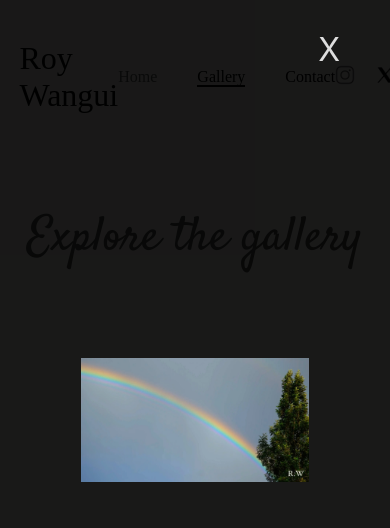
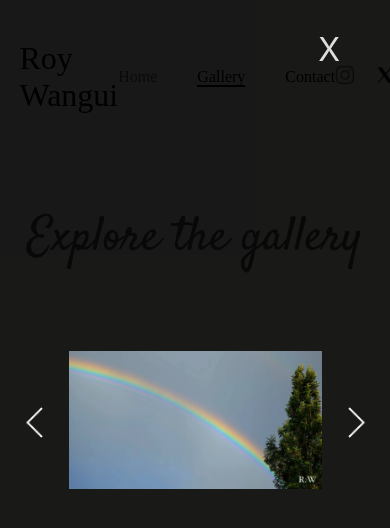
Before and after one commit to MartinMurithi/Photography-Portfolio, a React (Create React App) app: page /gallery in a window 390 px wide. Both pictures are taken after a click on the element 63 px from the left and 363 px from the top of the page. Shown: the top 528 px of the page. Built offline with nearby package versions, Linux system fonts and the light colour scheme; a web font is replaced by a local one.

Commit message:
Responsive

```diff
--- a/src/components/light-box/LightBox.css
+++ b/src/components/light-box/LightBox.css
@@ -8,12 +8,15 @@
   display: flex;
   justify-content: center;
   align-items: center;
+  animation-name: slide;
+  animation-duration: 0.3s;
 }
 
 .lightBox {
   width: 70%;
   padding: 10px;
   position: relative;
+
 }
 
 .closeBtn {
@@ -30,10 +33,25 @@
 }
 
 .lightBoxImg {
-  max-width: 90%;
+  max-width: 100%;
   max-height: 90vh;
   height: auto;
   object-fit: contain;
   object-position: center;
   aspect-ratio: 1;
+
 }
+
+@keyframes slide {
+  from {
+    opacity: 0;
+  }
+  to {
+    opacity: 1;
+  }
+}
+
+.prevBtn,
+.nextBtn {
+  cursor: pointer;
+}
--- a/src/components/light-box/LightBox.jsx
+++ b/src/components/light-box/LightBox.jsx
@@ -1,13 +1,22 @@
-import React, { useRef } from "react";
+import React from "react";
 import "./LightBox.css";
 
-function LightBox({ onClose, src, alt }) {
+function LightBox({ onClose, src, alt , onClickNext, onClickPrev}) {
   return (
-    <div className="lightBoxBackdrop">        <div className="closeBtn" onClick={onClose}>
+    <div className="lightBoxBackdrop">
+      <div className="closeBtn" onClick={onClose}>
         X
       </div>
+
+      <img
+        src="/assets/icons8-less-than-50.png"
+        alt="Less Than Icon"
+        width="45px"
+        height="45px"
+        className="prevBtn"
+        onClick={onClickPrev}
+      />
       <div className="lightBox">
-
         <div className="modalContent">
           <img
             src={src}
@@ -18,6 +27,14 @@ function LightBox({ onClose, src, alt }) {
           />
         </div>
       </div>
+      <img
+        src="/assets/icons8-greater-than-50.png"
+        alt="Greater Than Icon"
+        width="45px"
+        height="45px"
+        className="nextBtn"
+        onClick={onClickNext}
+      />
     </div>
   );
 }
--- a/src/data/Images.js
+++ b/src/data/Images.js
@@ -6,83 +6,83 @@ const imageList = [
   },
   {
     path: "assets/img7.webp",
-    placeholder: "assets/img2-small.jpg",
+    placeholder: "assets/img7-small.jpg",
     alt: "Item 7",
   },
   {
     path: "assets/img26.webp",
-    placeholder: "assets/img3-small.jpg",
+    placeholder: "assets/img26-small.jpg",
     alt: "Item 26",
   },
   {
     path: "assets/img9.webp",
-    placeholder: "assets/img4-small.jpg",
+    placeholder: "assets/img9-small.jpg",
     alt: "Item 9",
   },
   {
     path: "assets/img10.webp",
-    placeholder: "assets/img5-small.jpg",
+    placeholder: "assets/img10-small.jpg",
     alt: "Item 10",
   },
   {
     path: "assets/img22.webp",
-    placeholder: "assets/img6-small.jpg",
+    placeholder: "assets/img22-small.jpg",
     alt: "Item 22",
   },
   {
     path: "assets/img11.webp",
-    placeholder: "assets/img7-small.jpg",
+    placeholder: "assets/img11-small.jpg",
     alt: "Item 11",
   },
 
   {
     path: "assets/img21.webp",
-    placeholder: "assets/img8-small.jpg",
+    placeholder: "assets/img21-small.jpg",
     alt: "Item 21",
   },
   {
     path: "assets/img12.webp",
-    placeholder: "assets/img9-small.jpg",
+    placeholder: "assets/img12-small.jpg",
     alt: "Item 12",
   },
   {
     path: "assets/img28.webp",
-    placeholder: "assets/img10-small.jpg",
+    placeholder: "assets/img28-small.jpg",
     alt: "Item 28",
   },
   {
     path: "assets/img3.webp",
-    placeholder: "assets/img11-small.jpg",
+    placeholder: "assets/img3-small.jpg",
     alt: "Item 3",
   },
   {
     path: "assets/img4.webp",
-    placeholder: "assets/img12-small.jpg",
+    placeholder: "assets/img4-small.jpg",
     alt: "Item 4",
   },
   {
     path: "assets/img5.webp",
-    placeholder: "assets/img13-small.jpg",
+    placeholder: "assets/img5-small.jpg",
     alt: "Item 5",
   },
   {
     path: "assets/img6.webp",
-    placeholder: "assets/img14-small.jpg",
+    placeholder: "assets/img6-small.jpg",
     alt: "Item 6",
   },
   {
     path: "assets/img13.webp",
-    placeholder: "assets/img15-small.jpg",
+    placeholder: "assets/img13-small.jpg",
     alt: "Item 13",
   },
   {
     path: "assets/img14.webp",
-    placeholder: "assets/img16-small.jpg",
+    placeholder: "assets/img14-small.jpg",
     alt: "Item 14",
   },
   {
     path: "assets/img15.webp",
-    placeholder: "assets/img17-small.jpg",
+    placeholder: "assets/img15-small.jpg",
     alt: "Item 15",
   },
 
@@ -104,52 +104,46 @@ const imageList = [
   },
   {
     path: "assets/img8.webp",
-    placeholder: "assets/img21-small.jpg",
+    placeholder: "assets/img8-small.jpg",
     alt: "Item 8",
   },
 
   {
     path: "assets/img16.webp",
-    placeholder: "assets/img22-small.jpg",
+    placeholder: "assets/img16-small.jpg",
     alt: "Item 16",
   },
   {
     path: "assets/img2.webp",
-    placeholder: "assets/img23-small.jpg",
+    placeholder: "assets/img2-small.jpg",
     alt: "Item 2",
   },
   {
     path: "assets/img17.webp",
-    placeholder: "assets/img24-small.jpg",
+    placeholder: "assets/img17-small.jpg",
     alt: "Item 17",
   },
 
   {
     path: "assets/img23.webp",
-    placeholder: "assets/img25-small.jpg",
+    placeholder: "assets/img23-small.jpg",
     alt: "Item 23",
   },
   {
     path: "assets/img24.webp",
-    placeholder: "assets/img26-small.jpg",
+    placeholder: "assets/img24-small.jpg",
     alt: "Item 24",
   },
   {
     path: "assets/img25.webp",
-    placeholder: "assets/img27-small.jpg",
+    placeholder: "assets/img25-small.jpg",
     alt: "Item 25",
   },
 
   {
     path: "assets/img27.webp",
-    placeholder: "assets/img28-small.jpg",
+    placeholder: "assets/img27-small.jpg",
     alt: "Item 27",
-  },
-
-  {
-    path: "assets/img3.webp",
-    placeholder: "assets/img3-small.jpg",
-    alt: "Item 23",
   },
 ];
 
--- a/src/pages/Gallery.jsx
+++ b/src/pages/Gallery.jsx
@@ -1,4 +1,4 @@
-import React, { useState } from "react";
+import React, { useEffect, useState } from "react";
 import Navbar from "../components/navbar/Navbar";
 import imageList from "../data/Images";
 import LazyImage from "../components/LazyImage";
@@ -8,16 +8,34 @@ import LightBox from "../components/light-box/LightBox";
 function Gallery() {
   const [isDialogOpen, setIsDialogOpen] = useState(false);
   const [clickedImgPath, setClickedImgPath] = useState("");
+  const [imgIndex, setImgIndex] = useState(0);
 
   const onHandleOpenDialog = (index) => {
     setIsDialogOpen(true);
     setClickedImgPath(imageList[index].path);
-    console.log(clickedImgPath);
+    setImgIndex(index);
   };
 
   const onHandleCloseDialog = () => {
     setIsDialogOpen(false);
   };
+
+  const handleNextImage = () => {
+    if (imgIndex < imageList.length - 1) {
+      setImgIndex((imgIndex) => imgIndex + 1);
+    }
+  };
+
+  const handlePrevImg = () => {
+    if (imgIndex > 0) {
+      setImgIndex((imgIndex) => imgIndex - 1);
+    }
+  };
+
+  useEffect(() => {
+    setClickedImgPath(imageList[imgIndex]?.path);
+    console.log(imgIndex);
+  }, [imgIndex, imageList]);
 
   return (
     <div>
@@ -50,6 +68,8 @@ function Gallery() {
           onClose={onHandleCloseDialog}
           src={clickedImgPath}
           alt={clickedImgPath}
+          onClickPrev={handlePrevImg}
+          onClickNext={handleNextImage}
         />
       )}
     </div>
```
Also changed, not shown: src/components/LazyImage.jsx (+0 -13 lines). Lines whose indentation alone changed are shown as unchanged.
